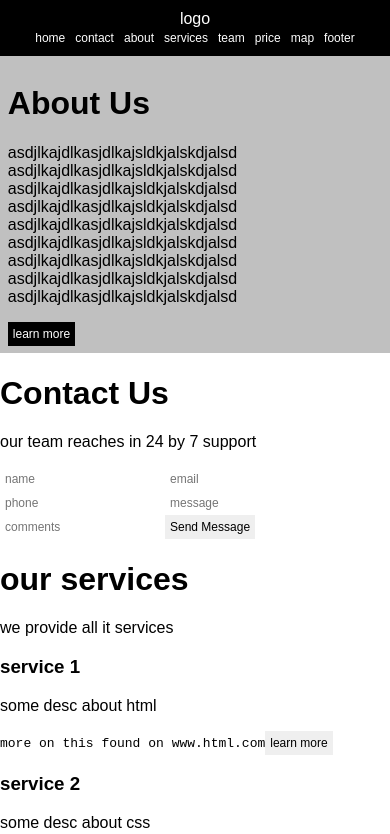
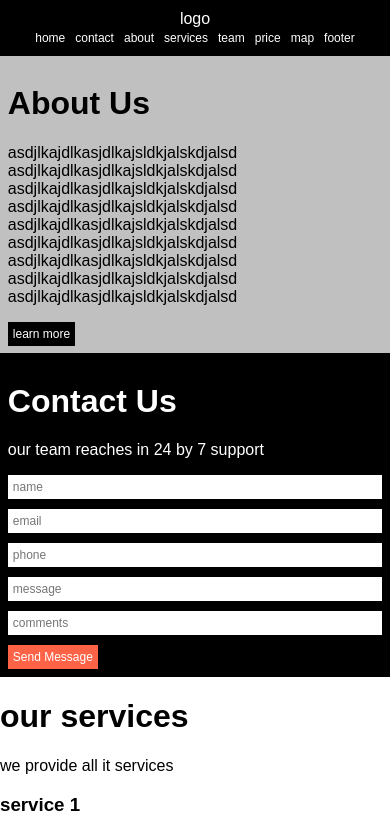
Before and after one commit to radhe212221/dnd2, a React (Create React App) app: page / in a window 390 px wide. Shown: the top 834 px of the page. Built offline with nearby package versions, Linux system fonts and the light colour scheme.

Commit message:
contact css

```diff
--- a/src/style.css
+++ b/src/style.css
@@ -6,6 +6,7 @@ body
 
 *
 {
+    box-sizing: border-box;
     text-decoration: none;
     outline:0;
     border:0;
@@ -39,6 +40,22 @@ header
     background-color: black;
     color:white;
 }
+.contact
+{
+    padding: 2%;
+    background-color: black;
+    color:white;
+}
+.contact input
+{
+    margin-right:10px;
+}
+.contact button
+{
+    background-color: tomato;
+    color:white;
+}
+
 @media (max-width:500px)
 {
     button,input,textarea,a
@@ -50,4 +67,10 @@ header
     {
         flex-flow: column;
     }
+    .contact input
+    {
+        display: block;
+        width: 100%;
+        margin-bottom: 10px;
+    }
 }
```
